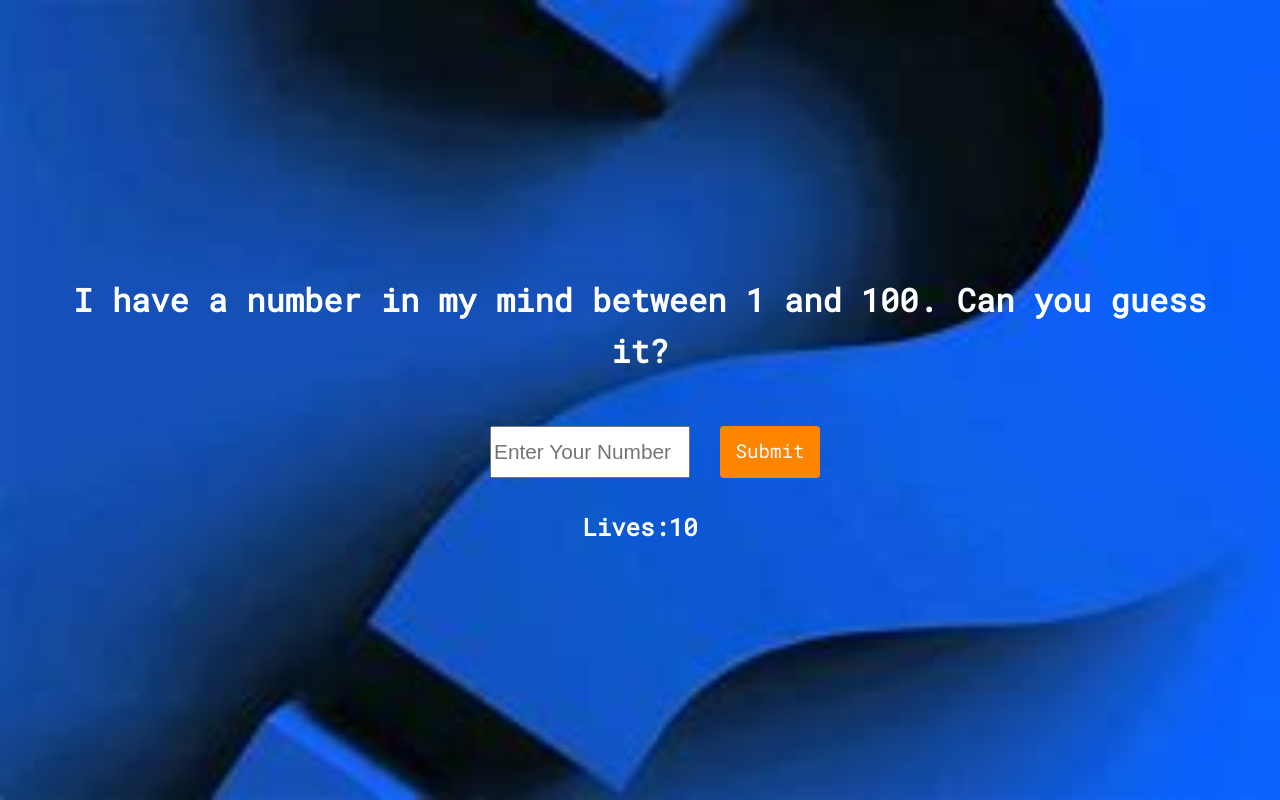
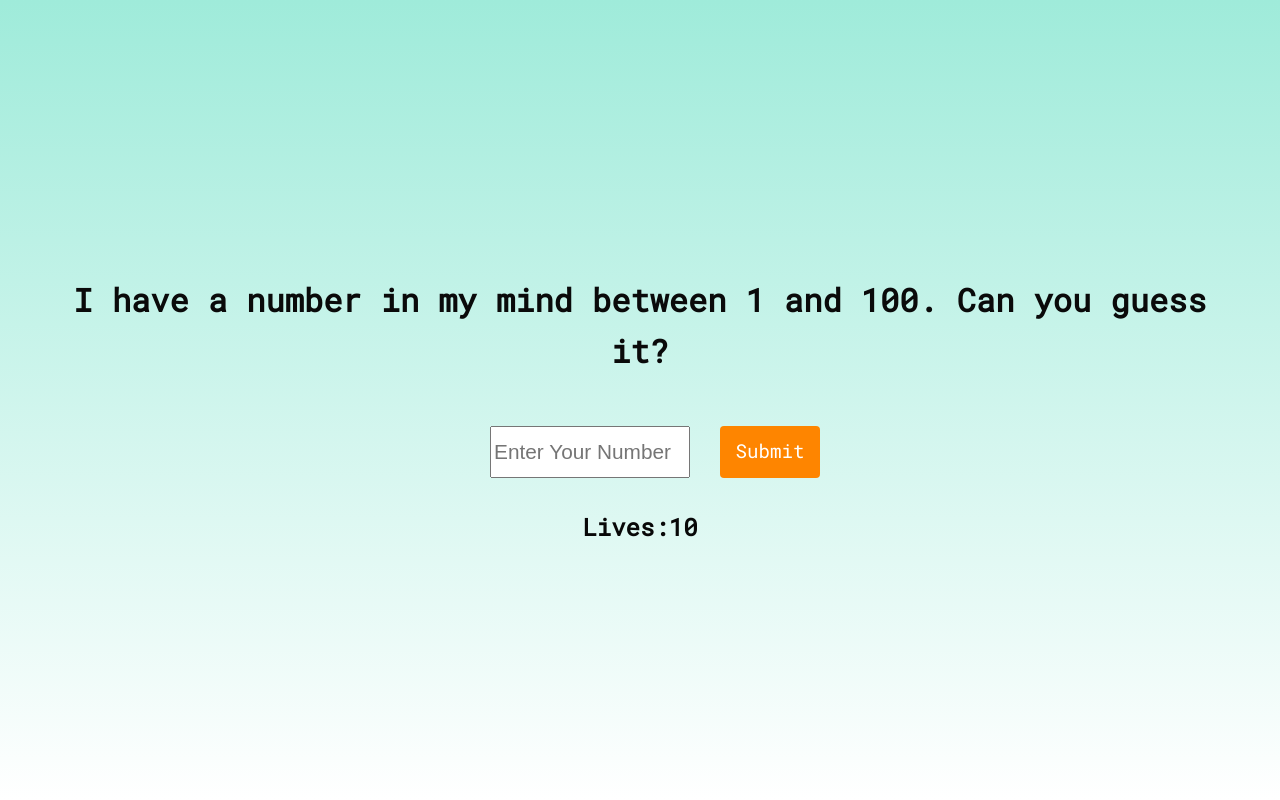
Before and after one commit to preetiroshan/Number-Guessing-Game, a plain HTML site: page game.html in a window 1280 px wide. Drawn offline with Linux system fonts and the light colour scheme.

Commit message:
style: changed background and font-colors

```diff
--- a/style.css
+++ b/style.css
@@ -1,5 +1,4 @@
 @import url("https://fonts.googleapis.com/css2?family=Roboto+Mono&display=swap");
-
 * {
     margin: 0;
     padding: 0;
@@ -7,9 +6,9 @@
 }
 
 .container {
-    background-image: url("./assests/bg.jpg");
-    background-color: #7754f8;
+    background-image: linear-gradient(#9febda, #ffff);
     background-size: cover;
+    background-position: center;
     font-family: 'Roboto Mono', sans-serif;
     display: flex;
     flex-direction: column;
@@ -23,7 +22,7 @@
 
 .logo {
     font-size: 5em;
-    color: #FECB00;
+    color: #01101460;
     width: 400px;
     text-align: center;
 }
@@ -47,7 +46,7 @@
 }
 
 h1 {
-    color: white;
+    color: rgb(10, 10, 10);
     text-align: center;
     margin: 20px;
 }
@@ -61,7 +60,7 @@ input {
 }
 
 #lives-text {
-    color: white;
+    color: rgb(8, 8, 8);
 }
 
 #message {
```
Also changed, not shown: assests/calc.svg (added), assests/cover.svg (added).
